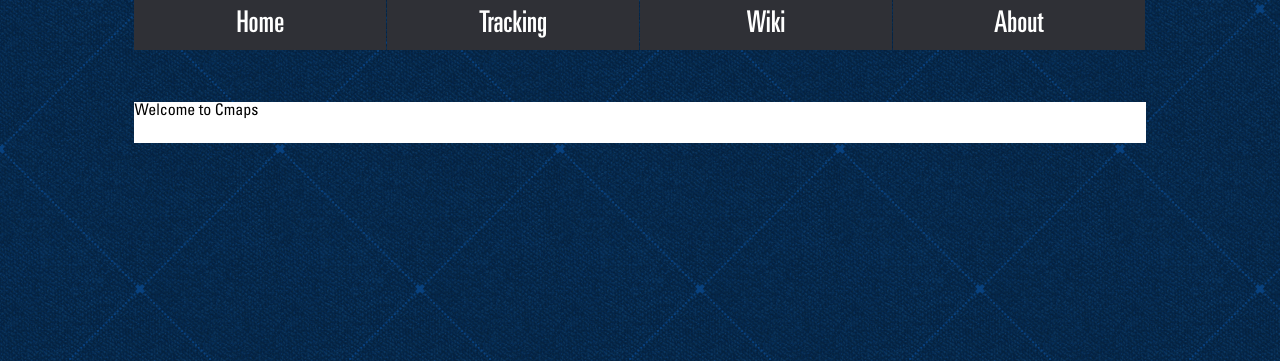
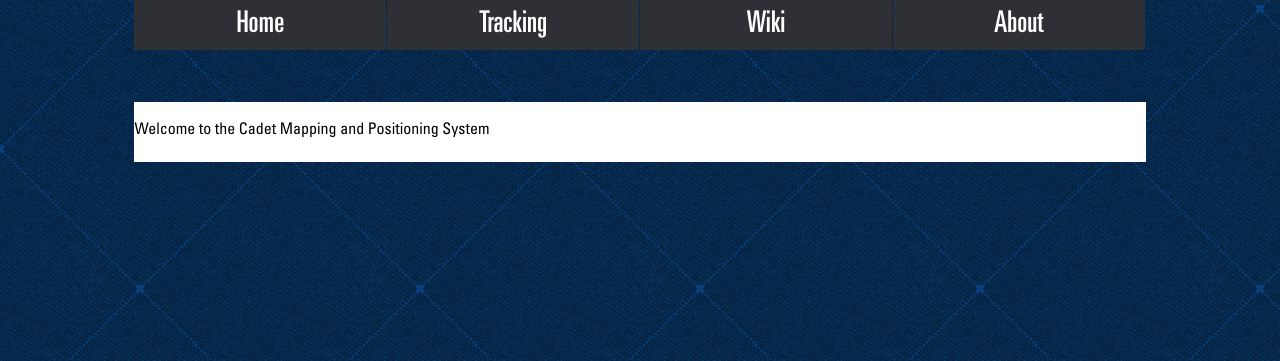
Before and after one commit to ValentmSTEM/gps_v2, a Python web app: template templates/Main_Page.html in a window 1280 px wide. Shown: the part 131-492 px from the top of the page. Run offline with Jinja, Linux system fonts and the light colour scheme; the template is opened without the code that fills it, so the values that code supplies are empty.

Commit message:
further scaling updates

```diff
--- a/templates/Main_Page.html
+++ b/templates/Main_Page.html
@@ -32,17 +32,18 @@
 <div align="center">
 	<section id="content-section">
 	        <div class="body" align="left">
-			<p style="font-family:universltstd;"> Welcome to Cmaps
+			<p style="font-family:universltstd;">
+			   <br>		Welcome to the Cadet Mapping and Positioning System
 			<table>
   <tr>
     <th>			<a href="/Track_Map" style="display: block;">
-			   <object data="/static/new/images/fi-compass.svg" type="image/svg+xml" height="200" width="200" style="pointer-events: none;" ></object>
+			   <object data="/static/new/images/fi-compass.svg" type="image/svg+xml" height="400" width="400" style="pointer-events: none;" ></object>
 			</a></th>
     <th>			<a href="/Track_Database" style="display: block;">
-			   <object data="/static/new/images/fi-database.svg" type="image/svg+xml" style="pointer-events: none; width: 30%; height:30%;" ></object>
+			   <object data="/static/new/images/fi-database.svg" type="image/svg+xml" height="400" width="400" style="pointer-events: none;" ></object>
 			</a></th>
     <th>			<a href="/assignments" style="display: block;">
-			   <object data="/static/new/images/fi-clipboard-notes.svg" type="image/svg+xml" style="pointer-events: none; width: 30%; height:30%;" ></object>
+			   <object data="/static/new/images/fi-clipboard-notes.svg" type="image/svg+xml" height="400" width="400" style="pointer-events: none;" ></object>
 			</a></th>
   </tr>
 </table>
```
